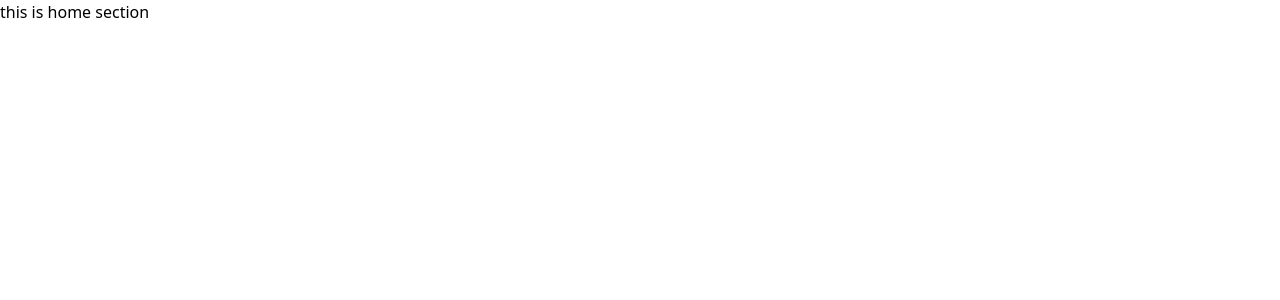
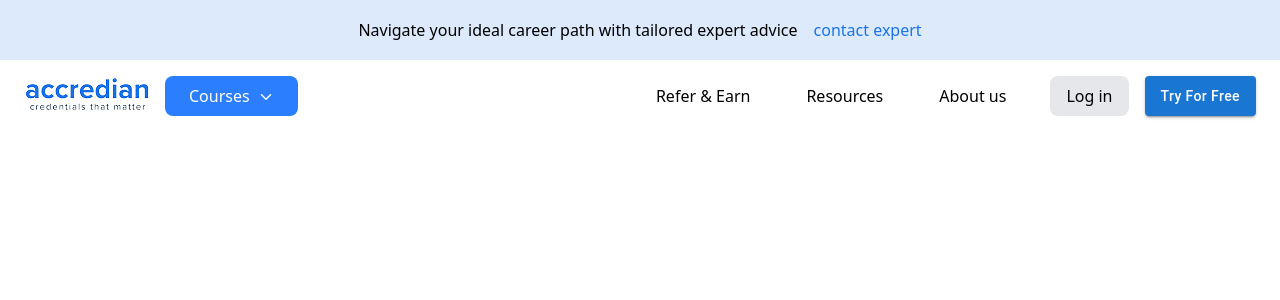
Before and after one commit to mubashirbappi5/Accredian-frontend-task-repo, a React (Vite) app: page / in a window 1280 px wide. Shown: the top 300 px of the page. Built offline with nearby package versions, Linux system fonts and the light colour scheme.

Commit message:
added navber

```diff
--- a/package.json
+++ b/package.json
@@ -18,6 +18,7 @@
     "match-sorter": "^8.0.0",
     "react": "^19.0.0",
     "react-dom": "^19.0.0",
+    "react-icons": "^5.4.0",
     "react-router-dom": "^7.1.5",
     "sort-by": "^1.2.0",
     "tailwindcss": "^4.0.6"
--- /dev/null
+++ b/src/Component/Header.jsx
@@ -0,0 +1,12 @@
+
+
+const Header = () => {
+    return (
+        <div className="bg-[#1A73E826] h-[60px] flex justify-center items-center gap-4">
+            <h1>Navigate your ideal career path with tailored expert advice</h1>
+            <h1 className="text-[#1A73E8] font-medium">contact expert</h1>
+        </div>
+    );
+};
+
+export default Header;
--- /dev/null
+++ b/src/Component/Navber.jsx
@@ -0,0 +1,78 @@
+import { useState } from "react";
+import { Link } from "react-router-dom";
+import logo from '../assets/logo.png.png'
+import { Button } from "@mui/material";
+import { IoIosArrowDown } from "react-icons/io";
+const Navbar = () => {
+  const [isOpen, setIsOpen] = useState(false);
+
+  const links = (
+    <div className="flex flex-col lg:flex-row lg:items-center lg:justify-center w-full">
+      <Link className=" px-4 py-2 mx-3 transition-colors duration-300 transform rounded-md hover:font-semibold">
+      Refer & Earn
+      </Link>
+      <Link to={'/feed'} className=" px-4 py-2 mx-3 transition-colors duration-300 transform rounded-md hover:font-semibold">
+      Resources
+      </Link>
+      <Link to={'/about'} className=" px-4 py-2 mx-3 transition-colors duration-300 transform rounded-md hover:font-semibold">
+      About us
+      </Link>
+    </div>
+  );
+
+  return (
+    <div>
+      <nav className="">
+        <div className="container px-6 py-4 mx-auto flex items-center justify-between">
+          <div className="flex items-center gap-4">
+            <img src={logo} alt="" />
+           <button className="px-6 py-2 bg-blue-500 text-white font-medium rounded-lg flex gap-2 items-center">Courses <IoIosArrowDown className="mt-0.5" /></button>
+          </div>
+
+          {/* Links Section */}
+
+
+          {/* Buttons Section */}
+          <div className="hidden lg:flex gap-4">
+          <div className="hidden lg:flex flex-grow justify-center">{links}</div>
+            <button className="bg-gray-200 text-black font-medium  px-4 py-2 rounded-lg">Log in</button>
+            <Button variant="contained" style={{ textTransform: "capitalize" }}>Try for free</Button>
+          </div>
+
+          {/* Mobile Menu Button */}
+          <div className="lg:hidden">
+            <button
+              onClick={() => setIsOpen(!isOpen)}
+              type="button"
+              className="text-gray-500 hover:text-gray-600 focus:outline-none"
+              aria-label="toggle menu"
+            >
+              {isOpen ? (
+                <svg xmlns="http://www.w3.org/2000/svg" className="w-6 h-6" fill="none" viewBox="0 0 24 24" stroke="currentColor" strokeWidth="2">
+                  <path strokeLinecap="round" strokeLinejoin="round" d="M6 18L18 6M6 6l12 12" />
+                </svg>
+              ) : (
+                <svg xmlns="http://www.w3.org/2000/svg" className="w-6 h-6" fill="none" viewBox="0 0 24 24" stroke="currentColor" strokeWidth="2">
+                  <path strokeLinecap="round" strokeLinejoin="round" d="M4 8h16M4 16h16" />
+                </svg>
+              )}
+            </button>
+          </div>
+        </div>
+
+        {/* Mobile Menu */}
+        {isOpen && (
+          <div className="lg:hidden flex flex-col items-center w-full py-4 bg-gray-800">
+            {links}
+            <div className="mt-4 flex flex-col gap-2">
+              <button className="bg-white text-black px-4 py-2 rounded-md w-full">Login</button>
+              <button className="bg-blue-600 text-white px-4 py-2 rounded-md w-full">Sign Up</button>
+            </div>
+          </div>
+        )}
+      </nav>
+    </div>
+  );
+};
+
+export default Navbar;
--- a/src/Page/Home.jsx
+++ b/src/Page/Home.jsx
@@ -1,9 +1,12 @@
+import Header from "../Component/Header";
+import Navbar from "../Component/Navber";
 
 
 const Home = () => {
     return (
         <div>
-            <h1>this is home section</h1>
+            <Header/>
+            <Navbar/>
         </div>
     );
 };
```
Also changed, not shown: src/assets/logo.png.png (added), 1 other file (tests, documents, lock files or other folders).
